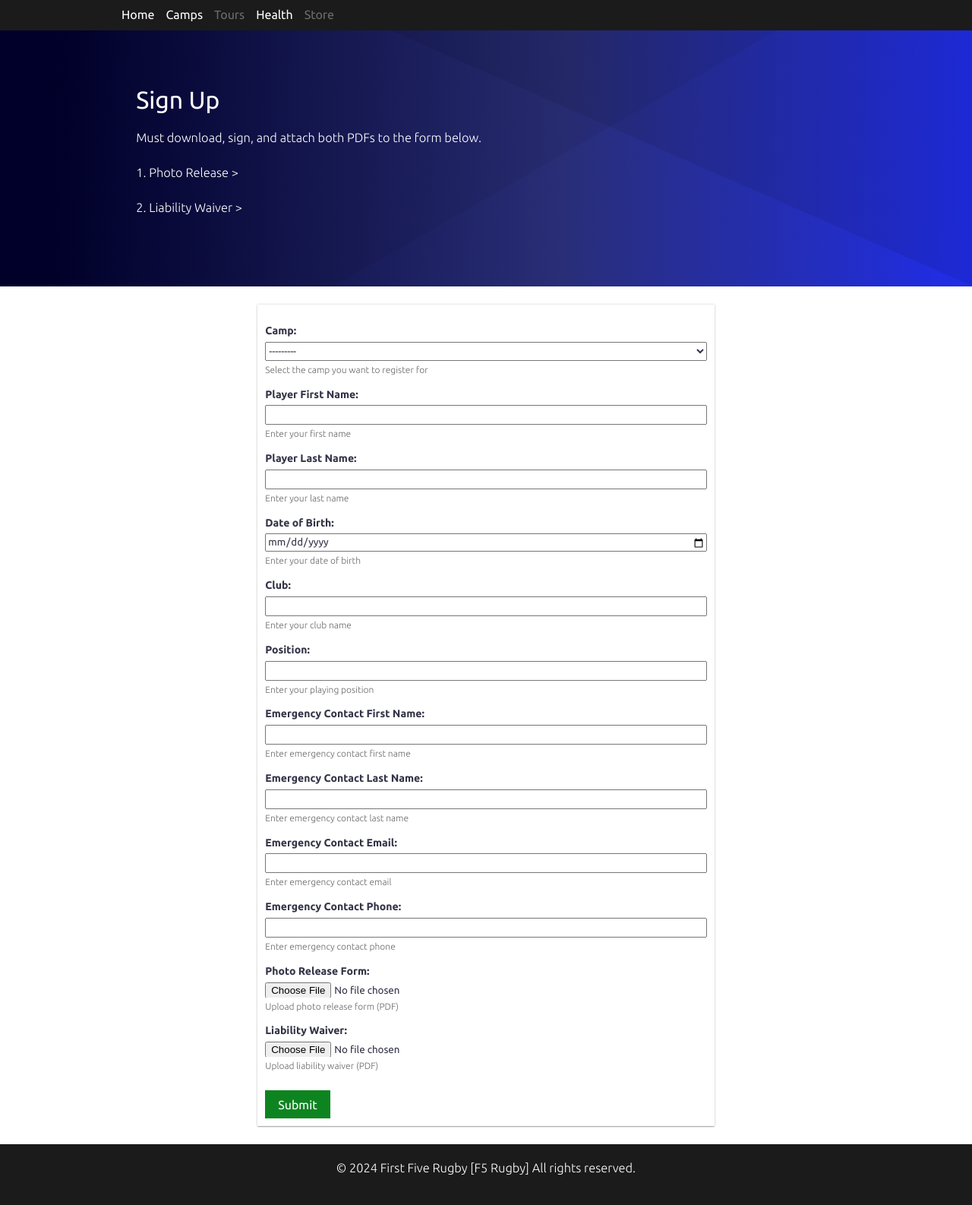
After one commit to reyesjl/firstfiverugby, a Django app: page /camps/register/ in a window 1280 px wide. The commit adds this page. Shown: the whole page at 76% size. Run offline with Django 5.2, Linux system fonts and the light colour scheme; data that the repository does not hold is empty.

Commit message:
add forms; liability realse documents; regaister camp page;

```diff
--- /dev/null
+++ b/src/camp/forms.py
@@ -0,0 +1,38 @@
+from django import forms
+from .models import Camp, CampRegistration
+
+class CampRegistrationForm(forms.ModelForm):
+    camp = forms.ModelChoiceField(queryset=Camp.objects.all(), label='Camp', help_text='Select the camp you want to register for')
+
+    class Meta:
+        model = CampRegistration
+        exclude = ('registration_date',)  # Exclude registration_date field from form
+        labels = {
+            'player_first_name': 'Player First Name',
+            'player_last_name': 'Player Last Name',
+            'player_birthday': 'Date of Birth',
+            'player_club': 'Club',
+            'player_position': 'Position',
+            'emergency_contact_first_name': 'Emergency Contact First Name',
+            'emergency_contact_last_name': 'Emergency Contact Last Name',
+            'emergency_contact_email': 'Emergency Contact Email',
+            'emergency_contact_phone': 'Emergency Contact Phone',
+            'photo_release_form': 'Photo Release Form',
+            'liability_waiver': 'Liability Waiver',
+        }
+        help_texts = {
+            'player_first_name': 'Enter your first name',
+            'player_last_name': 'Enter your last name',
+            'player_birthday': 'Enter your date of birth',
+            'player_club': 'Enter your club name',
+            'player_position': 'Enter your playing position',
+            'emergency_contact_first_name': 'Enter emergency contact first name',
+            'emergency_contact_last_name': 'Enter emergency contact last name',
+            'emergency_contact_email': 'Enter emergency contact email',
+            'emergency_contact_phone': 'Enter emergency contact phone',
+            'photo_release_form': 'Upload photo release form (PDF)',
+            'liability_waiver': 'Upload liability waiver (PDF)',
+        }
+        widgets = {
+            'player_birthday': forms.DateInput(attrs={'type': 'date'}),
+        }
--- a/src/camp/urls.py
+++ b/src/camp/urls.py
@@ -5,4 +5,5 @@ from . import views
 app_name = 'camps'
 urlpatterns = [
     path('', views.index, name='index'),
+    path('register/', views.register_for_camp, name='register'),
 ]
--- a/src/camp/views.py
+++ b/src/camp/views.py
@@ -1,8 +1,21 @@
 # camps/views.py
-from django.shortcuts import render
+from django.shortcuts import render, redirect
 from .models import Camp
+from .forms import CampRegistrationForm
 
 def index(request):
     all_camps = Camp.objects.order_by('start_date')
     context = {'camps': all_camps}
-    return render(request, 'camps/camps.html', context)
+    return render(request, 'camps/index.html', context)
+
+def register_for_camp(request):
+    if request.method == 'POST':
+        form = CampRegistrationForm(request.POST, request.FILES)
+        if form.is_valid():
+            form.save()
+            # Redirect to a success page or do something else
+            return redirect('camps:index')
+    else:
+        form = CampRegistrationForm()
+
+    return render(request, 'camps/register_camp.html', {'form': form})
--- /dev/null
+++ b/src/static/css/components/forms.css
@@ -0,0 +1,43 @@
+.form-wrapper {
+    margin: 1.5rem 0;
+}
+
+.form-container {
+    margin: 0 auto;
+}
+
+form {
+    padding: 10px;
+    box-shadow: 0 1px 1px 0 rgba(0,0,0,.15), 0 2px 2px -1px rgba(0,0,0,.15), 0 0 3px 0 rgba(0,0,0,.2);
+}
+
+form p {
+    display: flex;
+    flex-direction: column;
+    margin-bottom: 10px;
+}
+
+form p label {
+    font-weight: 550;
+    font-size: 14px;
+    margin-bottom: 6px;
+}
+
+input {
+    height: 20px;
+}
+
+select {
+    height: 25px;
+}
+
+.helptext {
+    font-size: 12px;
+    color: #666;
+    margin-top: 5px;
+}
+
+button.button.primary {
+    margin: 0;
+    margin-top: 15px;
+}
--- a/src/templates/camps/camps.html
+++ b/src/templates/camps/index.html
@@ -35,7 +35,7 @@
                         <h5 class="muted-heading">{{ camp.tags }}</h5>
                     </header>
                     <div class="card-content">
-                        <h3 class="no-margin-top no-margin-bottom"><a class="link-soft underlined" href="">{{ camp.title }}</a></h3>
+                        <h3 class="no-margin-top no-margin-bottom"><a class="link-soft underlined" href="{% url 'camps:register' %}">{{ camp.title }}</a></h3>
                         <p>{{ camp.description }}</p>
                     </div>
                     <div class="card-footer">
--- /dev/null
+++ b/src/templates/camps/register_camp.html
@@ -0,0 +1,42 @@
+<!-- templates/f5rugby/camps.html -->
+
+{% extends 'f5rugby/base.html' %}
+
+<!-- load the static tag -->
+{% load static %}
+{% block css %}
+    <link rel="stylesheet" href="{% static 'css/f5rugby/index.css' %}">
+    <link rel="stylesheet" href="{% static 'css/components/forms.css' %}">
+    <link rel="stylesheet" href="https://cdnjs.cloudflare.com/ajax/libs/font-awesome/6.5.1/css/all.min.css" integrity="sha512-DTOQO9RWCH3ppGqcWaEA1BIZOC6xxalwEsw9c2QQeAIftl+Vegovlnee1c9QX4TctnWMn13TZye+giMm8e2LwA==" crossorigin="anonymous" referrerpolicy="no-referrer" />
+{% endblock %}
+
+{% block title %}Camp Register{% endblock %}
+{% block description %}Join our rugby camps for a comprehensive approach to personal player development and engaging group/team activities. Led by experienced coach Andy Skehan, our camps cater to both newcomers and seasoned players, offering expert guidance and a supportive environment to hone your skills and passion for rugby. Sign up now for an unforgettable experience on and off the field!{% endblock %}
+
+{% block content %}
+<div class="hero-wrapper blue-right-background">
+    <div class="hero container">
+        <div class="row">
+            <div class="col-8">
+                <h1 class="hero-title ubuntu-regular">Sign Up</h1>
+                <p class="ubuntu-light text-white">Must download, sign, and attach both PDFs to the form below.</p>
+                <p><a class="link light" href="#">1. Photo Release ></a></p>
+                <p><a class="link light" href="#">2. Liability Waiver ></a></p>
+            </div>
+        </div>
+    </div>
+</div>
+<div class="form-wrapper">
+    <div class="container">
+        <div class="row">
+            <div class="form-container col-8 col-12-sm">
+                <form method="post" enctype="multipart/form-data">
+                    {% csrf_token %}
+                    {{ form.as_p }}
+                    <button type="submit" class="button primary">Submit</button>
+                </form>
+            </div>
+        </div>
+    </div>
+</div>
+{% endblock %}
```
Also changed, not shown: 2 other files.
